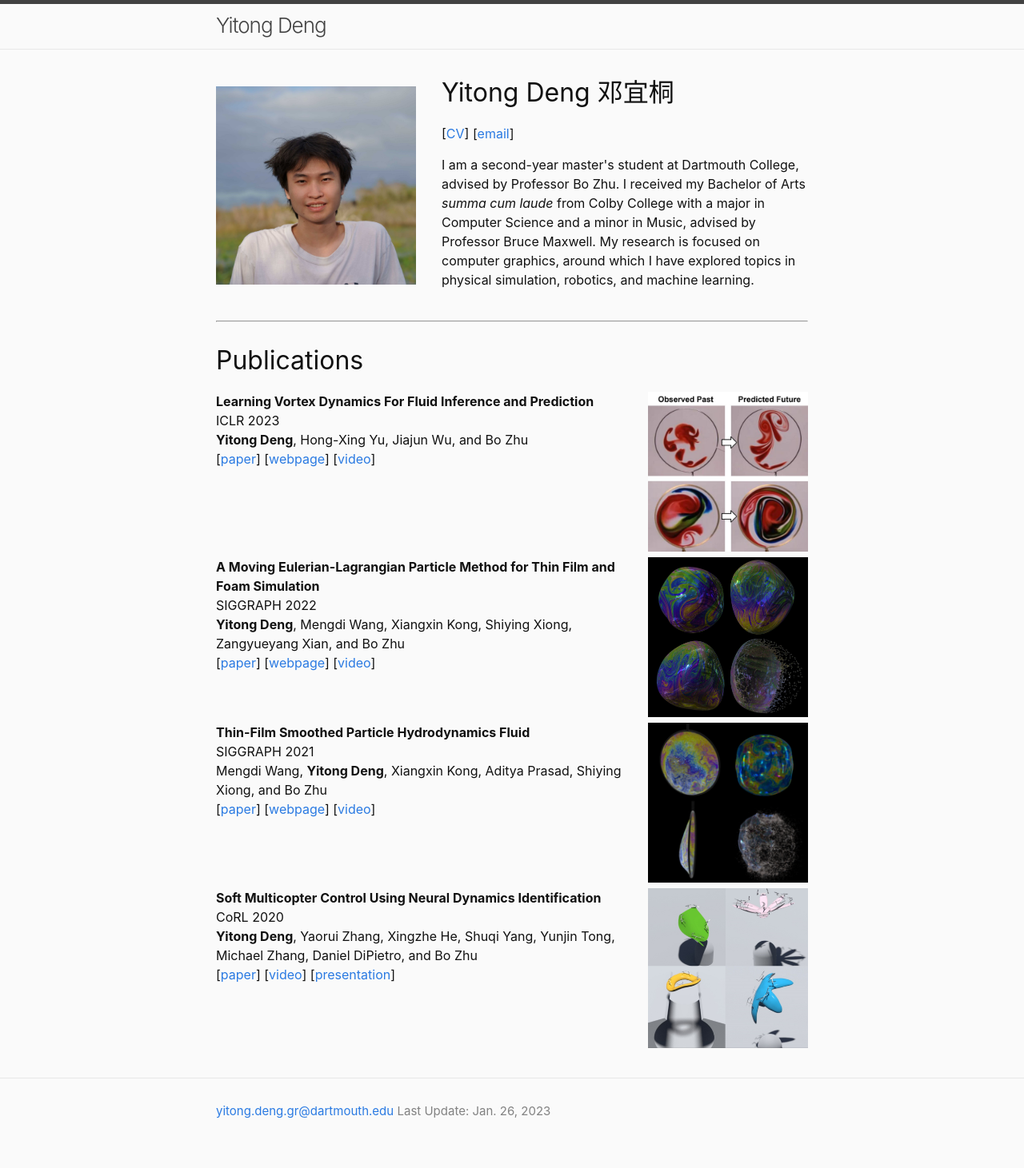
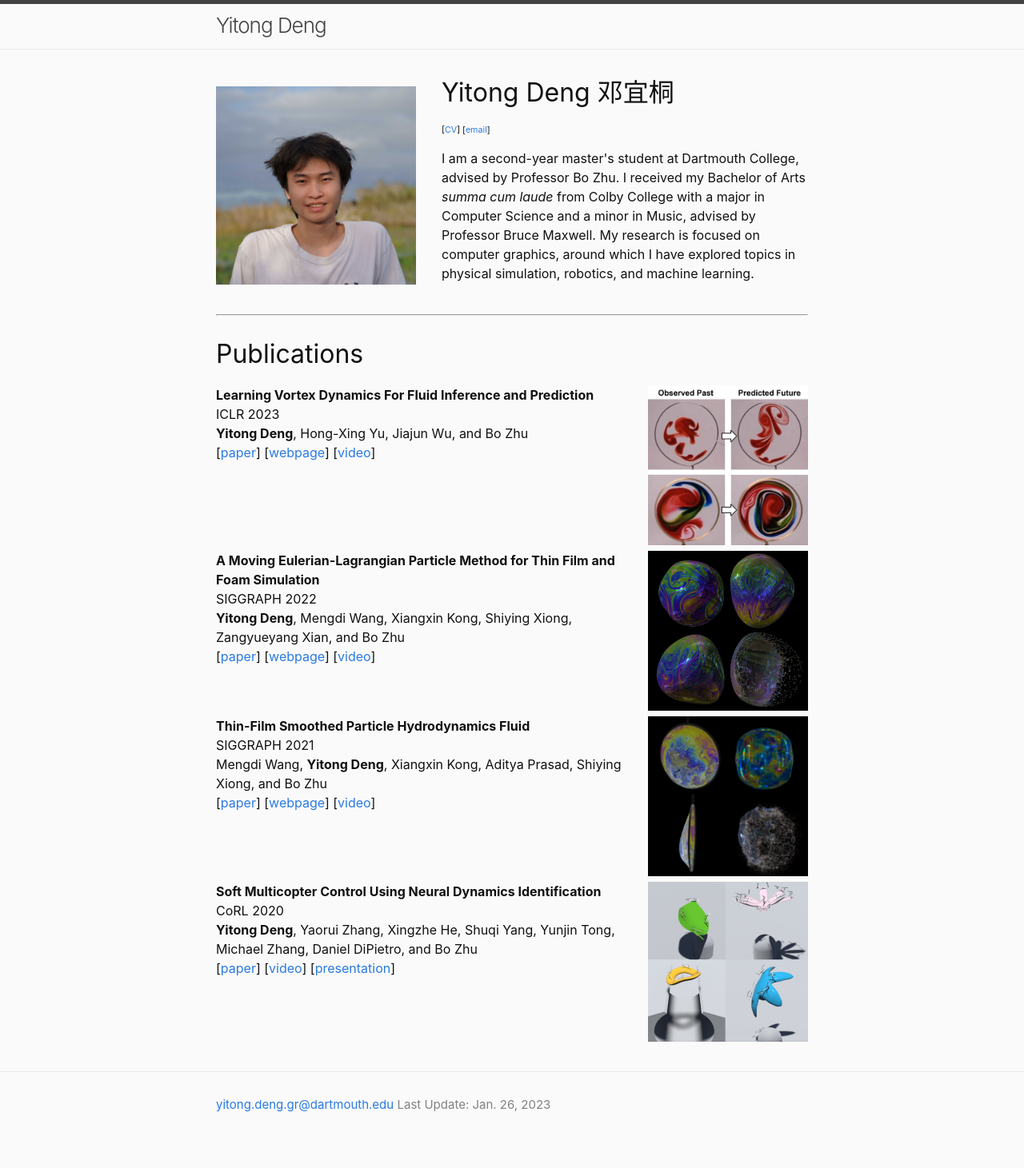
Before and after one commit to yitongdeng/yitongdeng.github.io, a Jekyll site: the page built from index.html, in a window 1280 px wide. Shown: the whole page at 80% size. Built offline with Jekyll 4.4.1, drawn with Linux system fonts in a browser that asks for light colours.

Commit message:
fix head size

```diff
--- a/index.html
+++ b/index.html
@@ -4,7 +4,7 @@
 <div style="overflow: auto">
     <img src="assets/img/head2022.jpg" width="250px" style="float:left; margin-right:2em; margin-top:1em;" alt="portrait">
     <h1>Yitong Deng 邓宜桐</h1>
-    <h4>[<a href = "assets/CV/cv.pdf">CV</a>] [<a href = "mailto: yitong.deng.gr@dartmouth.edu">email</a>]</h4>
+    <h6>[<a href = "assets/CV/cv.pdf">CV</a>] [<a href = "mailto: yitong.deng.gr@dartmouth.edu">email</a>]</h6>
     <p>I am a second-year master's student at Dartmouth College, advised by Professor Bo Zhu.
         I received my Bachelor of Arts <em>summa cum laude</em> from Colby College with a major in Computer Science and a minor in Music, advised by Professor Bruce Maxwell.
         My research is focused on computer graphics, around which I have explored topics in physical simulation, robotics, and machine learning.</p>
```
